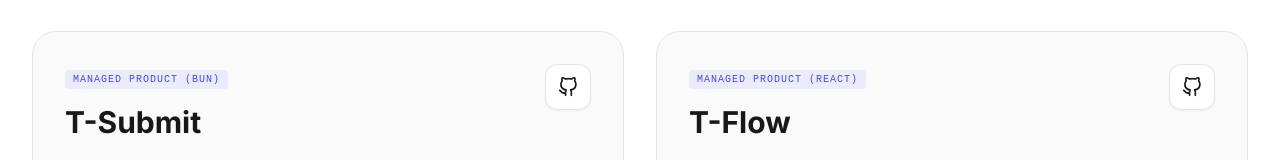
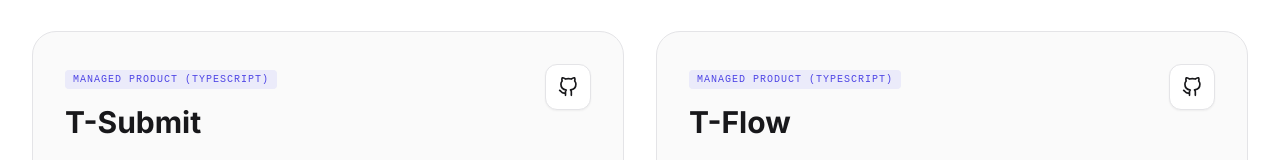
Before and after one commit to cognisivelabs/cognisivelabs.github.io, a Next.js app: page /projects in a window 1280 px wide. Shown: the part 501-661 px from the top of the page. Built offline with nearby package versions, Linux system fonts and the light colour scheme.

Commit message:
Standardize: Align all project categories by Primary Language
- Replaced 'Bun' and 'React' with 'TypeScript' to match 'Go' and 'Kotlin'
- Ensured a consistent [Category] ([Language]) naming convention for internal tech labels

```diff
--- a/app/projects/page.tsx
+++ b/app/projects/page.tsx
@@ -6,7 +6,7 @@ import { FiGithub, FiCode, FiBox, FiCpu, FiPlus } from 'react-icons/fi';
 const projects = [
   {
     title: 'T-Submit',
-    category: 'Managed Product (Bun)',
+    category: 'Managed Product (TypeScript)',
     description: 'The "Ultra-Fast" Form Backend. A TypeScript MicroSaaS built natively on Bun, leveraging its high-performance HTTP server to handle 100k+ req/s—outpacing traditional Node.js by 3x. Features built-in SQLite persistence and zero-knowledge encryption.',
     tech: ['TypeScript', 'Bun', 'SQLite'],
     github: 'https://github.com/cognisivelabs/t-submit',
@@ -15,7 +15,7 @@ const projects = [
   },
   {
     title: 'T-Flow',
-    category: 'Managed Product (React)',
+    category: 'Managed Product (TypeScript)',
     description: 'The "Experience-First" Form Builder. A high-end Typeform clone designed for enterprises that demand a premium UI/UX but require self-hosting and total data sovereignty. Built with React and Framer Motion for fluid, 60fps interactions.',
     tech: ['React', 'Node.js', 'Framer Motion'],
     github: 'https://github.com/cognisivelabs/t-flow',
```
